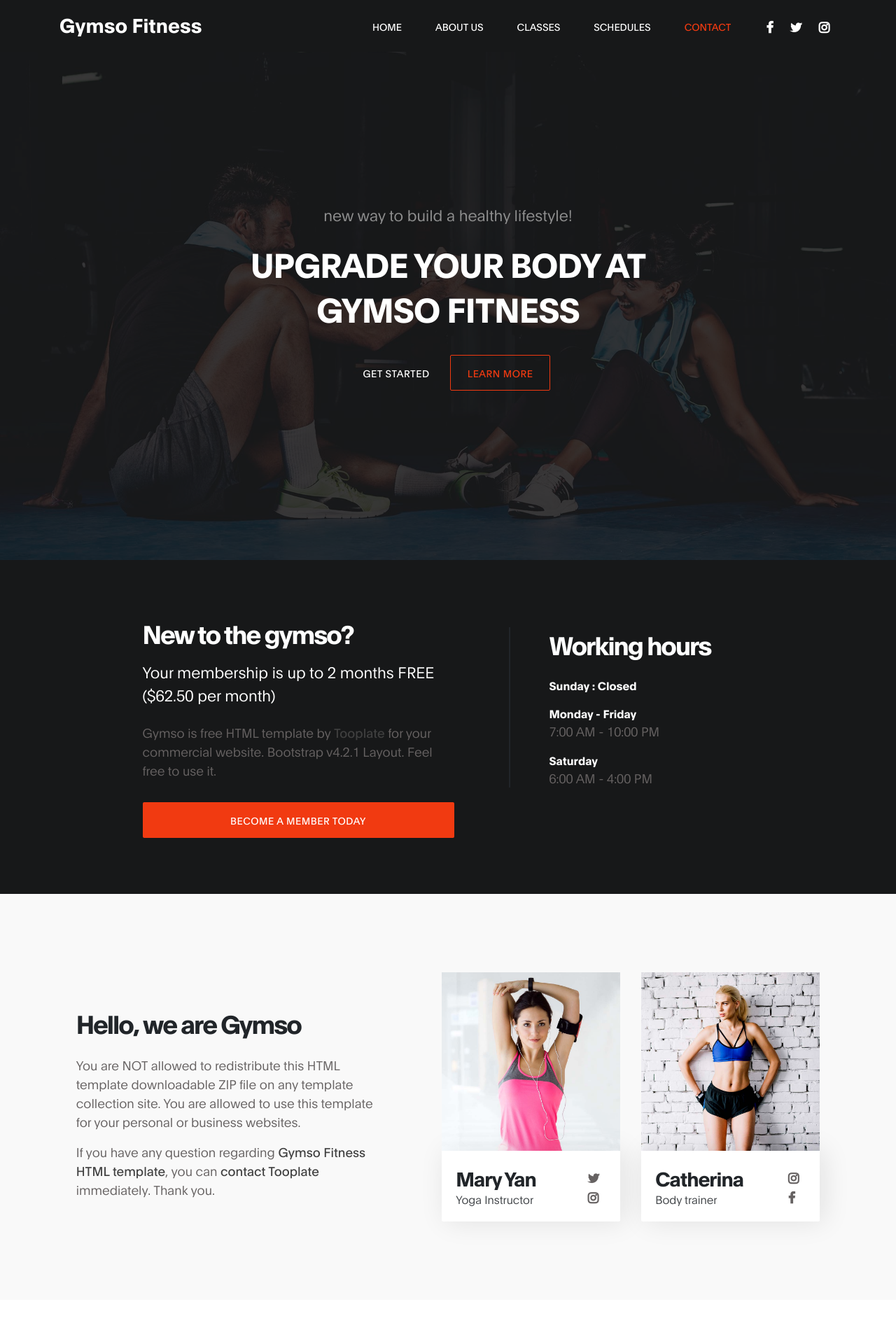
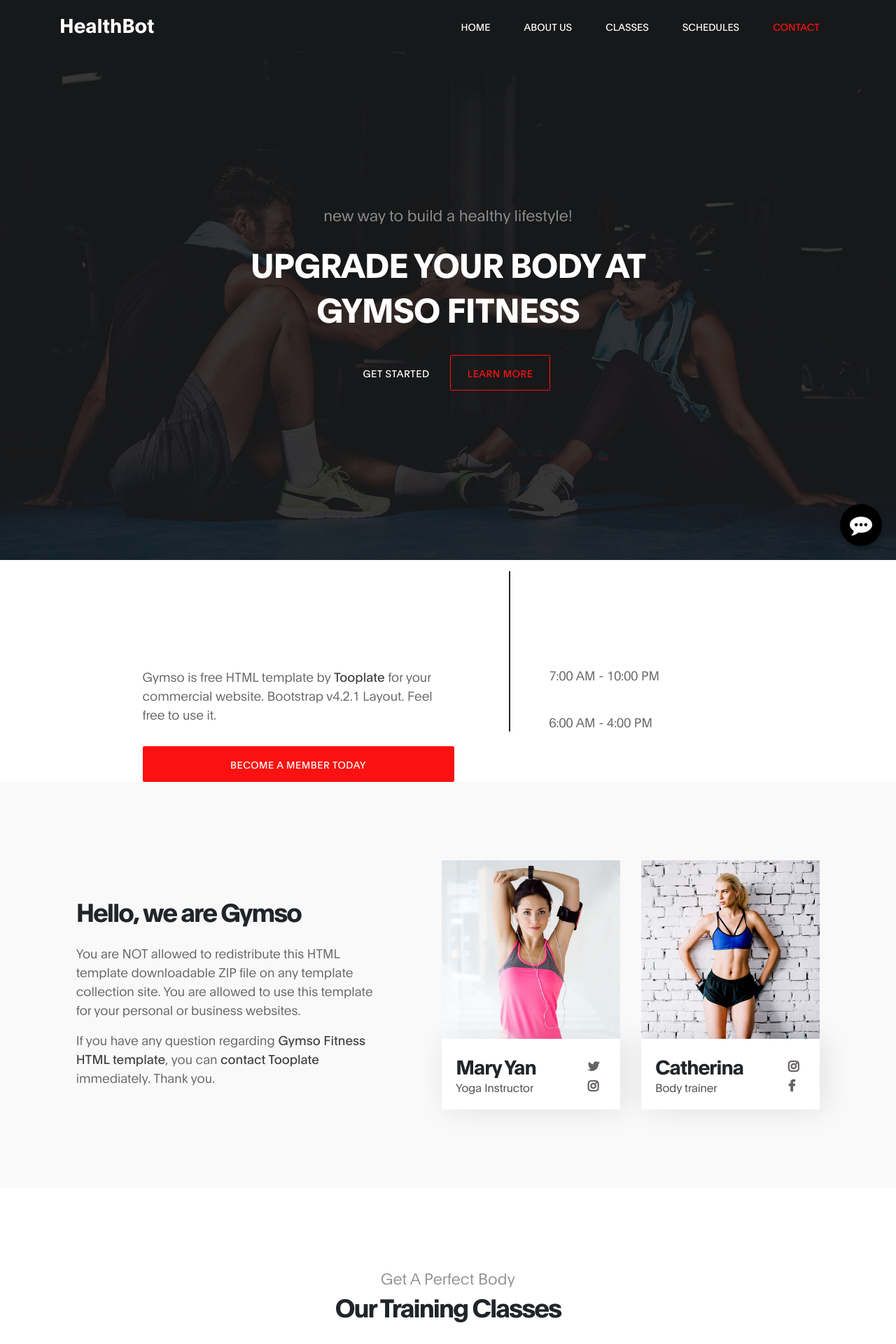
Before and after one commit to Dani5734/TecnoSystem, a PHP site: page / in a window 1280 px wide. Shown: the top 1920 px of the page at 70% size. Run offline with PHP 8.4, Linux system fonts and the light colour scheme; some libraries are stand-ins or nearby versions.

Commit message:
Diseño web

```diff
--- a/css/tooplate-gymso-style.css
+++ b/css/tooplate-gymso-style.css
@@ -31,7 +31,7 @@
   }
 
   :root {
-    --primary-color:        #f13a11;
+    --primary-color:        rgb(251, 17, 17);
     --white-color:          #ffffff;
     --dark-color:           #171819;
     --about-bg-color:       #f9f9f9;
@@ -222,36 +222,123 @@
     opacity: 0.85;
   }
 
+/*Estilos de chat  */
+.chat-button {
+    position: fixed;
+    bottom: 20px;
+    right: 20px;
+    width: 60px;
+    height: 60px;
+    background-color: black;
+    color: white;
+    border-radius: 50%;
+    display: flex;
+    align-items: center;
+    justify-content: center;
+    font-size: 2em;
+    box-shadow: 0 4px 8px rgba(0, 0, 0, 0.2);
+    cursor: pointer;
+    z-index: 1000;
+}
 
-  /*---------------------------------------
-     MODAL
-  -----------------------------------------*/
+.chat-container {
+    position: fixed;
+    bottom: 90px;
+    right: 20px;
+    width: 380px;
+    height: 550px;
+    background-color: #fff;
+    border-radius: 10px;
+    box-shadow: 0 4px 12px rgba(0, 0, 0, 0.3);
+    display: none; /* Inicia oculto */
+    flex-direction: column;
+    overflow: hidden;
+    z-index: 1000;
+}
 
-  .modal-content {
-    padding: 2rem 3rem;
-  }
+.chat-header {
+    background-color: black;
+    color: white;
+    padding: 15px;
+    display: flex;
+    align-items: center;
+    justify-content: space-between;
+}
 
-  .modal-header,
-  .modal-body,
-  .modal-footer {
-    border: 0;
-    padding: 0;
-  }
+.chat-header h3 {
+    margin: 0;
+    font-size: 1.2em;
+}
 
-  .membership-form a {
-    color: var(--primary-color);
-  }
+.chat-logo img {
+    width: 30px;
+    height: 30px;
+    border-radius: 50%;
+    margin-right: 10px;
+}
 
+.close-chat {
+    font-size: 1.5em;
+    cursor: pointer;
+}
 
-  /*---------------------------------------
-    FEATURE
-  -----------------------------------------*/
+.chat-body {
+    flex-grow: 1;
+    padding: 15px;
+    overflow-y: auto;
+    display: flex;
+    flex-direction: column;
+}
 
-  .feature {
-    background: var(--dark-color);
-    padding: 5rem 0;
-  }
+.welcome-message {
+    background-color: #f1f1f1;
+    padding: 15px;
+    border-radius: 10px;
+    margin-bottom: 10px;
+    font-size: 0.9em;
+}
 
+.chat-options {
+    display: flex;
+    flex-wrap: wrap;
+    gap: 10px;
+    margin-bottom: 15px;
+}
+
+.chat-option-button {
+    padding: 8px 12px;
+    border: 1px solid #ccc;
+    border-radius: 20px;
+    background-color: white;
+    cursor: pointer;
+}
+
+.chat-input-area {
+    display: flex;
+    padding: 10px;
+    border-top: 1px solid #ddd;
+}
+
+.chat-input-area input {
+    flex-grow: 1;
+    padding: 10px;
+    border: 1px solid #ccc;
+    border-radius: 20px;
+    margin-right: 10px;
+}
+
+.chat-input-area button {
+    background-color: #f1f1f1;
+    border: none;
+    border-radius: 50%;
+    width: 40px;
+    height: 40px;
+    display: flex;
+    align-items: center;
+    justify-content: center;
+    cursor: pointer;
+    font-size: 1.2em;
+}
 
   /*---------------------------------------
      MENU
--- a/index.html
+++ b/index.html
@@ -2,7 +2,7 @@
 <html lang="en">
 <head>
 
-     <title>Gymso Fitness HTML Template</title>
+     <title>HealthBot</title>
 
      <meta charset="UTF-8">
      <meta http-equiv="X-UA-Compatible" content="IE=Edge">
@@ -28,7 +28,7 @@
     <nav class="navbar navbar-expand-lg fixed-top">
         <div class="container">
 
-            <a class="navbar-brand" href="index.html">Gymso Fitness</a>
+            <a class="navbar-brand" href="index.html">HealthBot</a>
 
             <button class="navbar-toggler" type="button" data-toggle="collapse" data-target="#navbarNav" aria-controls="navbarNav" aria-expanded="false"
                 aria-label="Toggle navigation">
@@ -58,11 +58,7 @@
                     </li>
                 </ul>
 
-                <ul class="social-icon ml-lg-3">
-                    <li><a href="https://fb.com/tooplate" class="fa fa-facebook"></a></li>
-                    <li><a href="#" class="fa fa-twitter"></a></li>
-                    <li><a href="#" class="fa fa-instagram"></a></li>
-                </ul>
+
             </div>
 
         </div>
@@ -407,20 +403,18 @@
                <div class="row">
 
                     <div class="ml-auto col-lg-4 col-md-5">
-                        <p class="copyright-text">Copyright &copy; 2020 Gymso Fitness Co.
+                        <p class="copyright-text">Copyright &copy; 2025 TecnoSystem
 
-                        <br>Design: <a href="https://www.tooplate.com">Tooplate</a></p>
+
                     </div>
 
                     <div class="d-flex justify-content-center mx-auto col-lg-5 col-md-7 col-12">
-                        <p class="mr-4">
-                            <i class="fa fa-envelope-o mr-1"></i>
-                            <a href="#">hello@company.co</a>
-                        </p>
-
-                        <p><i class="fa fa-phone mr-1"></i> 010-020-0840</p>
+                        <ul class="social-icon ml-lg-3">
+                    <li><a href="#" class="fa fa-facebook"></a></li>
+                    <li><a href="#" class="fa fa-twitter"></a></li>
+                    <li><a href="#" class="fa fa-instagram"></a></li>
+                        </ul>
                     </div>
-
                </div>
           </div>
      </footer>
@@ -471,6 +465,48 @@
      <script src="js/aos.js"></script>
      <script src="js/smoothscroll.js"></script>
      <script src="js/custom.js"></script>
+     <script src="js/chatbot.js"></script>
 
+<div id="chat-button" class="chat-button">
+    <i class="fa fa-commenting" aria-hidden="true"></i>
+</div>
+
+<!-- VENTANA CHATBOT -->
+<div id="chat-container" class="chat-container">
+    <div class="chat-header">
+        <span class="chat-logo">
+            <img src="images/logo.png" alt="Logo del Chatbot">
+        </span>
+        <h3 class="chat-title">HealthBot</h3>
+        <span id="close-chat" class="close-chat">&times;</span>
+    </div>
+
+    <div class="chat-body">
+        <div class="welcome-message">
+            <p>👋 Want to chat about Healbot? I'm an AI chatbot here to help you find your way.</p>
+            <p>Ask me or select an option below.</p>
+        </div>
+
+        <div class="chat-options">
+            <button class="chat-option-button">📝 Obten Plan nutricional</button>
+            <button class="chat-option-button">🚀 Mejora tu salud</button>
+            <button class="chat-option-button">📅 Genera una rutina</button>
+            <button class="chat-option-button">💬 Salud</button>
+        </div>
+
+        <div id="messages-container" class="messages-container">
+            </div>
+
+    </div>
+
+    <div class="chat-input-area">
+        <input type="text" id="user-input" placeholder="Ask me anything...">
+        <button id="send-button">
+            <i class="fa fa-paper-plane" aria-hidden="true"></i>
+        </button>
+    </div>
+</div>
+
+</div>
 </body>
 </html>
--- /dev/null
+++ b/js/chatbot.js
@@ -0,0 +1,14 @@
+document.addEventListener('DOMContentLoaded', () => {
+    const chatButton = document.getElementById('chat-button');
+    const chatContainer = document.getElementById('chat-container');
+    const closeChatButton = document.getElementById('close-chat');
+
+    // Función para mostrar/ocultar el chat
+    chatButton.addEventListener('click', () => {
+        chatContainer.style.display = (chatContainer.style.display === 'flex') ? 'none' : 'flex';
+    });
+
+    closeChatButton.addEventListener('click', () => {
+        chatContainer.style.display = 'none';
+    });
+});
```
Also changed, not shown: images/logo.png (added).
